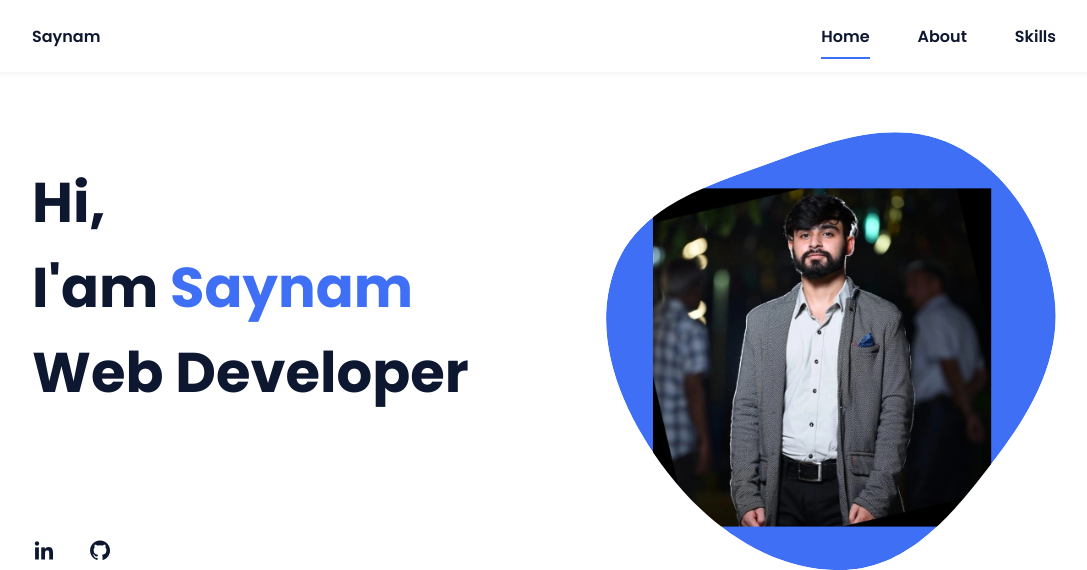
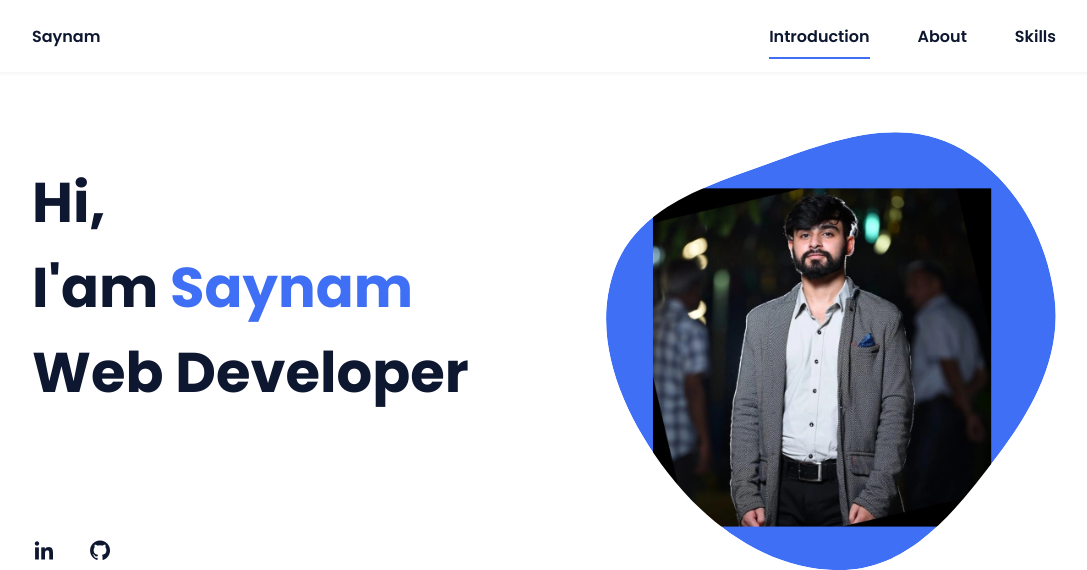
Before and after one commit to SaynamSharma/Cover-Page, a Django app: page /about in a window 1280 px wide. Shown: the top 570 px of the page, without its empty margins (96-1183 px from the left). Run offline with Django 4.2, Linux system fonts and the light colour scheme.

Commit message:
Update about.html

```diff
--- a/templates/about.html
+++ b/templates/about.html
@@ -21,7 +21,7 @@
 
             <div class="nav__menu" id="nav-menu">
                 <ul class="nav__list">
-                    <li class="nav__item"><a href="#home" class="nav__link active">Home</a></li>
+                    <li class="nav__item"><a href="#home" class="nav__link active">Introduction</a></li>
                     <li class="nav__item"><a href="#about" class="nav__link">About</a></li>
                     <li class="nav__item"><a href="#skills" class="nav__link">Skills</a></li>
                 </ul>
```
